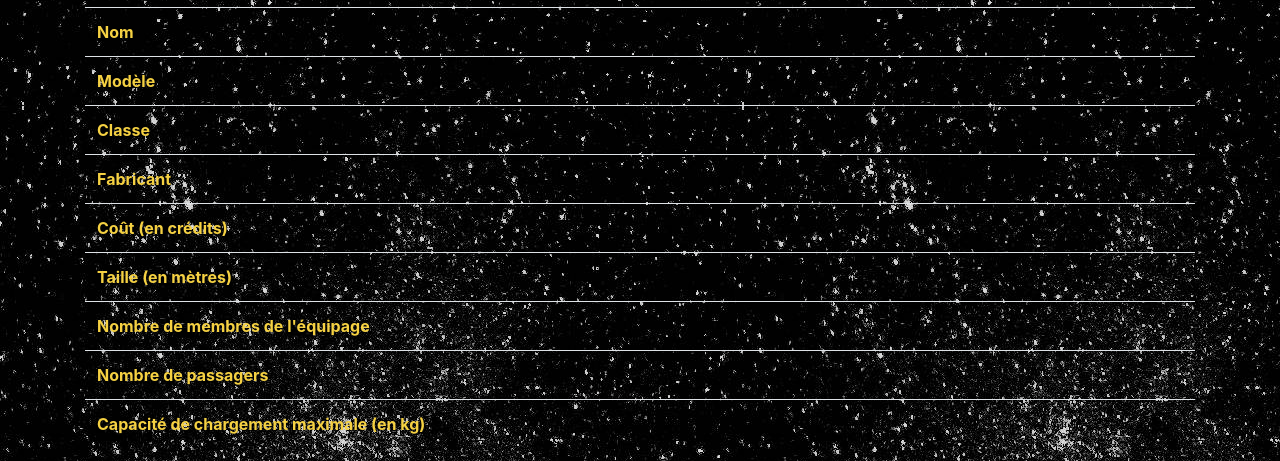
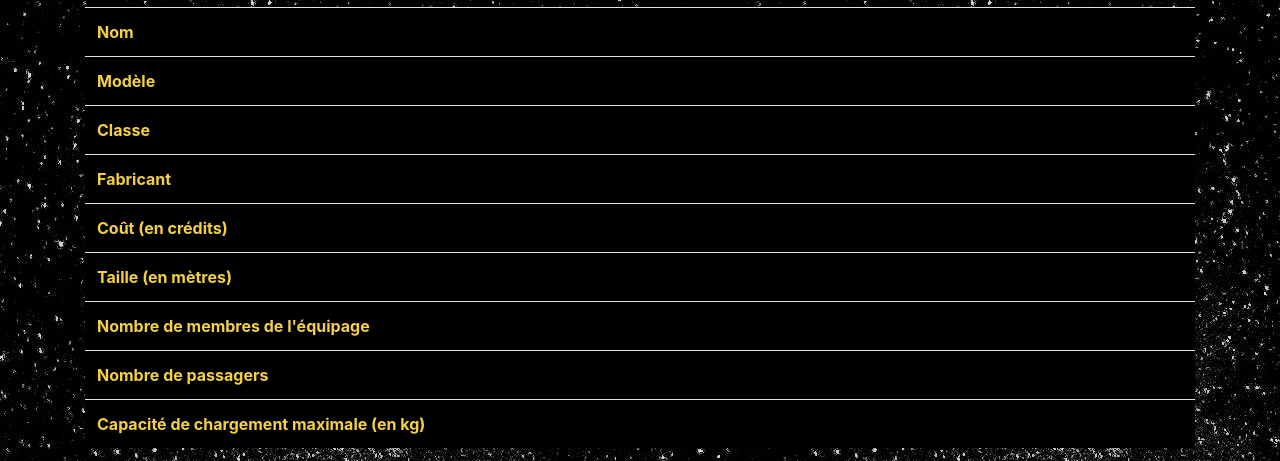
Before and after one commit to plono1830662/sw-vaisseaux, a website: page index.html in a window 1280 px wide. Shown: the part 207-668 px from the top of the page. Drawn offline with nearby package versions, Linux system fonts and the light colour scheme.

Commit message:
js terminer 2

```diff
--- a/static/css/style.css
+++ b/static/css/style.css
@@ -13,6 +13,8 @@ h2 {
 }
 table{
   color:#f5d142;
+  background-color: black;
+
 }
 th{
   color:#f5d142;
```
